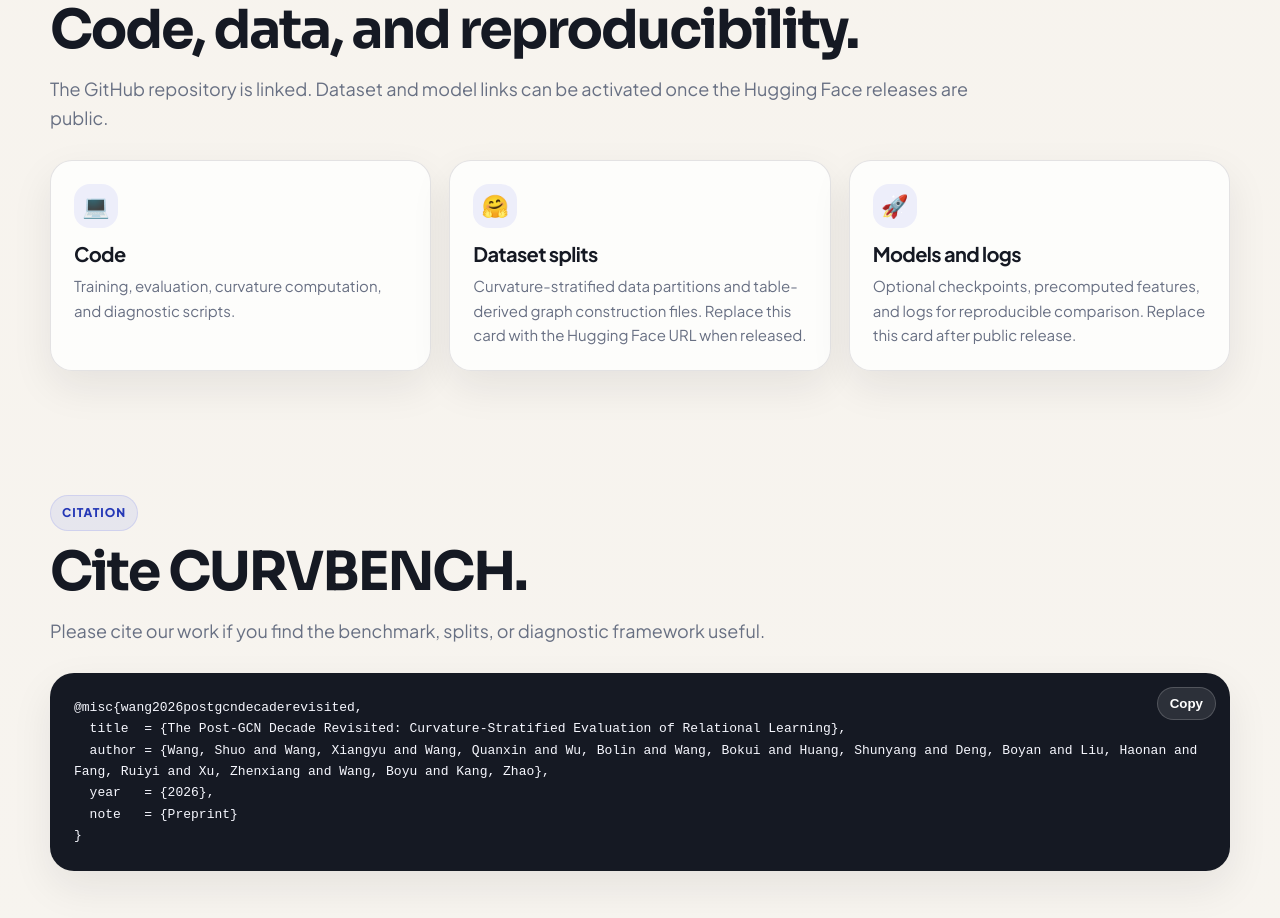
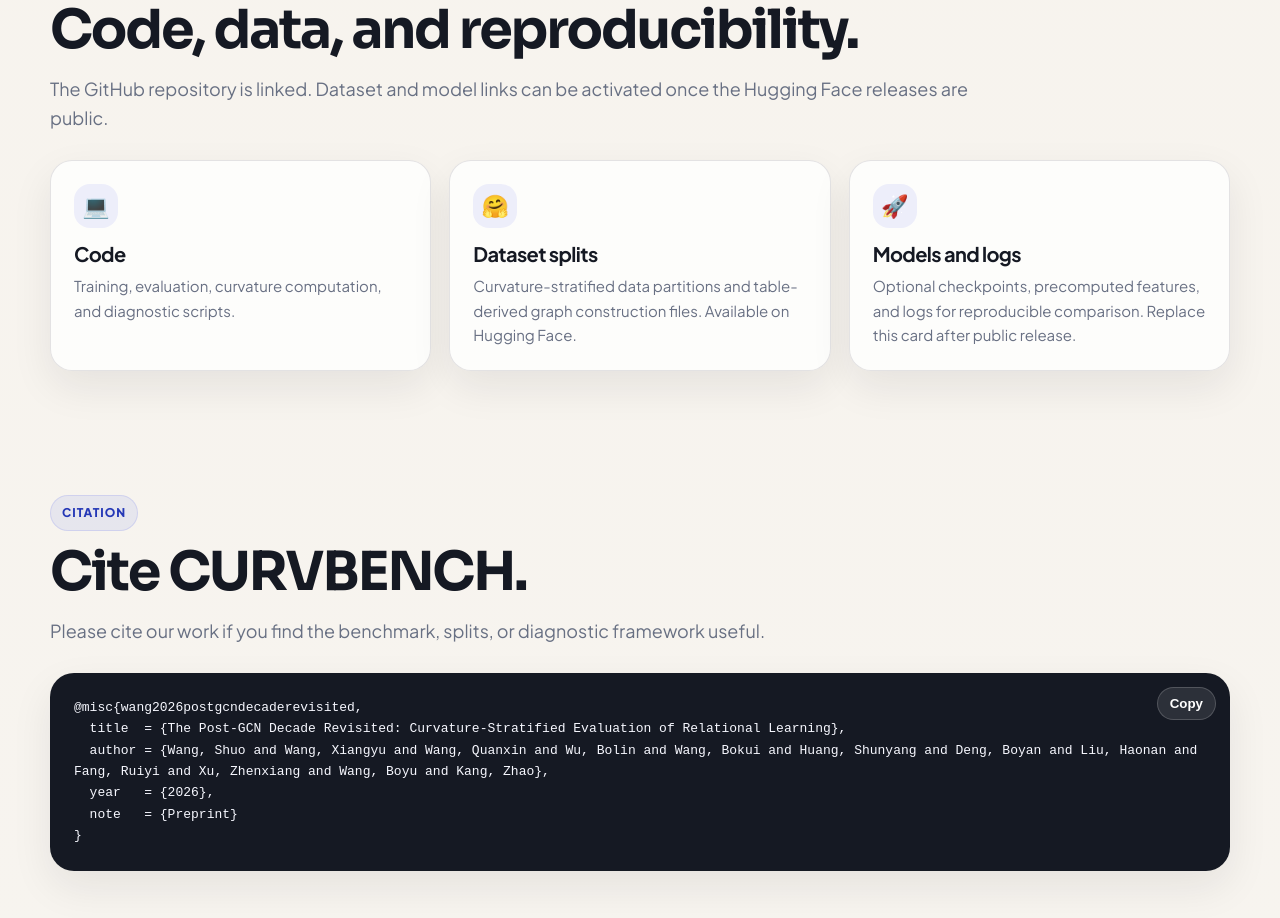
Before and after one commit to SIRBabbage/CurvBench_HOME, a plain HTML site: page index.html in a window 1280 px wide. Shown: the part 7608-8526 px from the top of the page. Drawn offline with nearby package versions, Linux system fonts and the light colour scheme.

Commit message:
update datasets url

```diff
--- a/index.html
+++ b/index.html
@@ -835,11 +835,11 @@
           <h3>Code</h3>
           <p>Training, evaluation, curvature computation, and diagnostic scripts.</p>
         </a>
-        <article class="card resource-card">
+        <a class="card resource-card" href="https://huggingface.co/datasets/Ga1axy/CurvBench" target="_blank" rel="noopener">
           <div class="icon">🤗</div>
           <h3>Dataset splits</h3>
-          <p>Curvature-stratified data partitions and table-derived graph construction files. Replace this card with the Hugging Face URL when released.</p>
-        </article>
+          <p>Curvature-stratified data partitions and table-derived graph construction files. Available on Hugging Face.</p>
+        </a>
         <article class="card resource-card">
           <div class="icon">🚀</div>
           <h3>Models and logs</h3>
```
